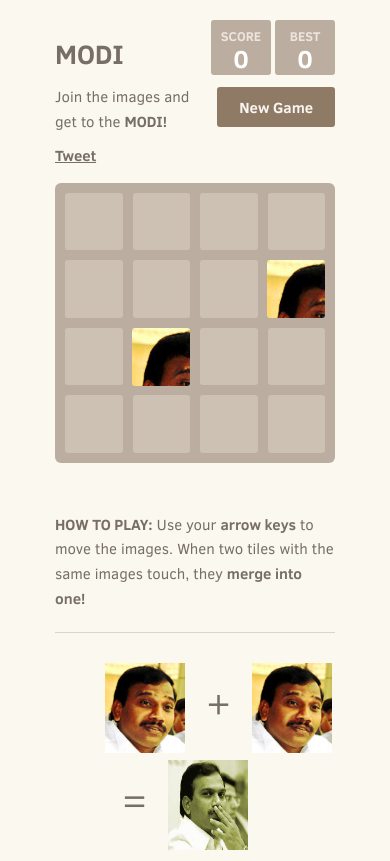
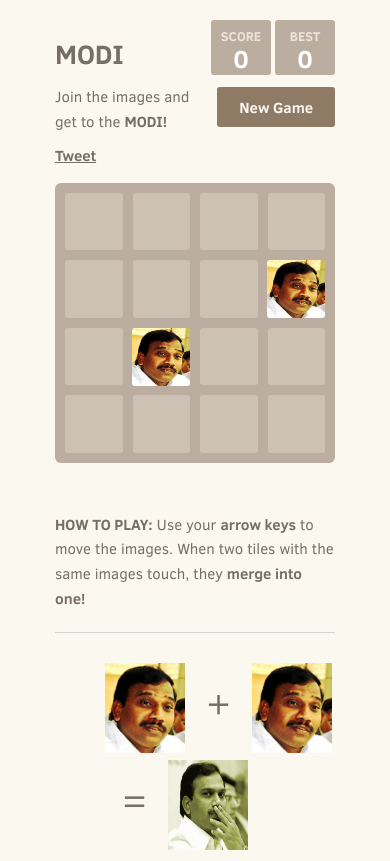
Before and after one commit to rajanand02/reach-modi, a plain HTML site: page index.html in a window 390 px wide. Shown: the top 861 px of the page. Drawn offline with Linux system fonts and the light colour scheme.

Commit message:
remove background repeat for mobile resolution

```diff
--- a/style/main.css
+++ b/style/main.css
@@ -731,3 +731,7 @@ hr {
     .share{
       margin-top: 10px;
     }
+    .tile-inner{
+      background-size: 100% !important;
+      background-repeat: round !important;
+    }
```
